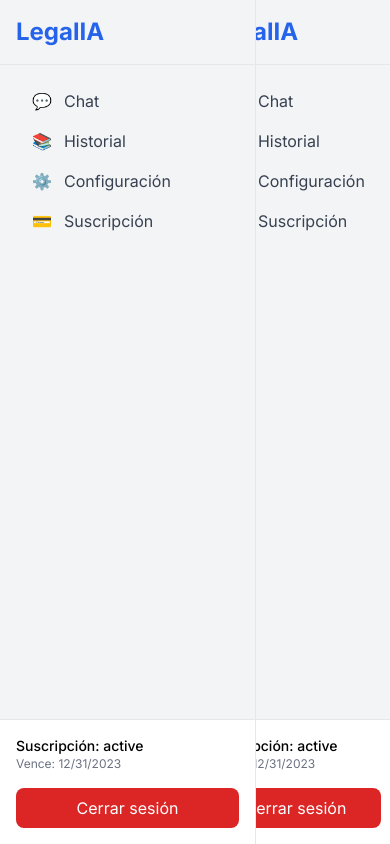
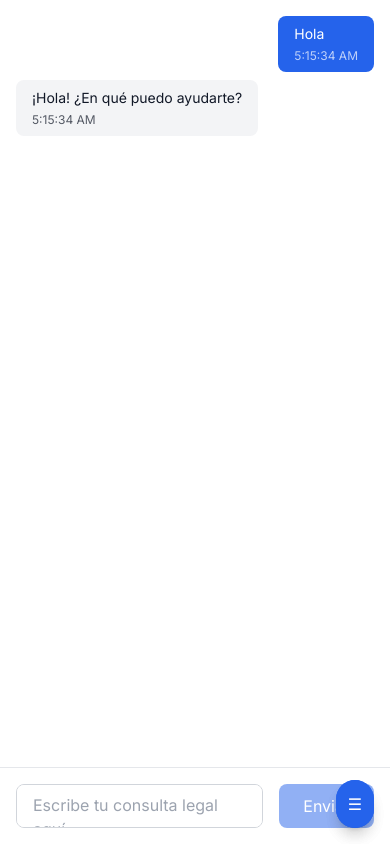
Before and after one commit to lazarohernan/abogados, a Next.js app: page /dashboard in a window 390 px wide. Built offline with nearby package versions, Linux system fonts and the light colour scheme.

Commit message:
DashboardLayout.tsx

```diff
--- a/src/app/dashboard/DashboardLayout.tsx
+++ b/src/app/dashboard/DashboardLayout.tsx
@@ -1,7 +1,8 @@
 'use client';
 
-import { usePathname } from 'next/navigation';
+import { usePathname, useRouter } from 'next/navigation';
 import Link from 'next/link';
+import { useState } from 'react';
 
 interface UserProfile {
   full_name: string;
@@ -17,6 +18,8 @@ interface DashboardLayoutProps {
 
 export default function DashboardLayout({ children, profile }: DashboardLayoutProps) {
   const pathname = usePathname();
+  const router = useRouter();
+  const [isSidebarOpen, setIsSidebarOpen] = useState(false);
 
   const menuItems = [
     { id: 'chat', label: 'Chat', icon: '💬', href: '/dashboard/chat' },
@@ -25,17 +28,27 @@ export default function DashboardLayout({ children, profile }: DashboardLayoutPr
     { id: 'subscription', label: 'Suscripción', icon: '💳', href: '/dashboard/subscription' },
   ];
 
+  const handleSignOut = () => {
+    // Aquí puedes agregar la lógica para cerrar sesión, por ejemplo:
+    // await supabase.auth.signOut();
+    router.push('/login');
+  };
+
   return (
     <div className="h-screen flex bg-gray-50">
-      <aside className="w-64 bg-gray-100 border-r flex flex-col justify-between">
+      {/* Sidebar */}
+      <aside
+        className={`${isSidebarOpen ? 'translate-x-0' : '-translate-x-full'} fixed inset-y-0 left-0 transform lg:relative lg:translate-x-0 w-64 bg-white border-r transition-transform duration-200 ease-in-out z-30`}
+      >
+        <div className="h-full flex flex-col justify-between">
           <div>
             <div className="p-4 border-b">
               <h2 className="text-2xl font-bold text-blue-600">LegalIA</h2>
             </div>
             <nav className="p-4 space-y-2">
               {menuItems.map((item) => (
-              <Link key={item.id} href={item.href}>
-                <a
+                <Link key={item.id} href={item.href} passHref>
+                  <div
                     className={`flex items-center px-4 py-2 rounded-md transition ${
                       pathname === item.href
                         ? 'bg-blue-50 text-blue-600 font-semibold'
@@ -44,25 +57,41 @@ export default function DashboardLayout({ children, profile }: DashboardLayoutPr
                   >
                     <span className="mr-3">{item.icon}</span>
                     <span>{item.label}</span>
-                </a>
+                  </div>
                 </Link>
               ))}
             </nav>
           </div>
           <div className="p-4 border-t bg-white">
-          <div className="text-sm font-medium">Suscripción: {profile.subscription_status}</div>
+            <div className="text-sm font-medium">
+              Suscripción: <span className="capitalize">{profile.subscription_status}</span>
+            </div>
             {profile.trial_end && (
-            <div className="text-xs text-gray-500">Vence: {new Date(profile.trial_end).toLocaleDateString()}</div>
+              <div className="text-xs text-gray-500">
+                Vence: {new Date(profile.trial_end).toLocaleDateString()}
+              </div>
             )}
             <button
-            onClick={() => alert('Cerrar sesión')}
+              onClick={handleSignOut}
               className="mt-4 w-full bg-red-600 text-white py-2 px-4 rounded-lg hover:bg-red-700 focus:outline-none"
             >
               Cerrar sesión
             </button>
           </div>
+        </div>
       </aside>
-      <main className="flex-1 flex flex-col overflow-hidden">{children}</main>
+
+      {/* Contenido principal */}
+      <main className="flex-1 flex flex-col overflow-hidden">
+        {/* Botón para mostrar/ocultar el sidebar en móviles */}
+        <button
+          className="lg:hidden fixed bottom-4 right-4 z-40 bg-blue-600 text-white p-3 rounded-full shadow-lg"
+          onClick={() => setIsSidebarOpen(!isSidebarOpen)}
+        >
+          {isSidebarOpen ? '✕' : '☰'}
+        </button>
+        {children}
+      </main>
     </div>
   );
 }
```
Lines whose indentation alone changed are shown as unchanged.
